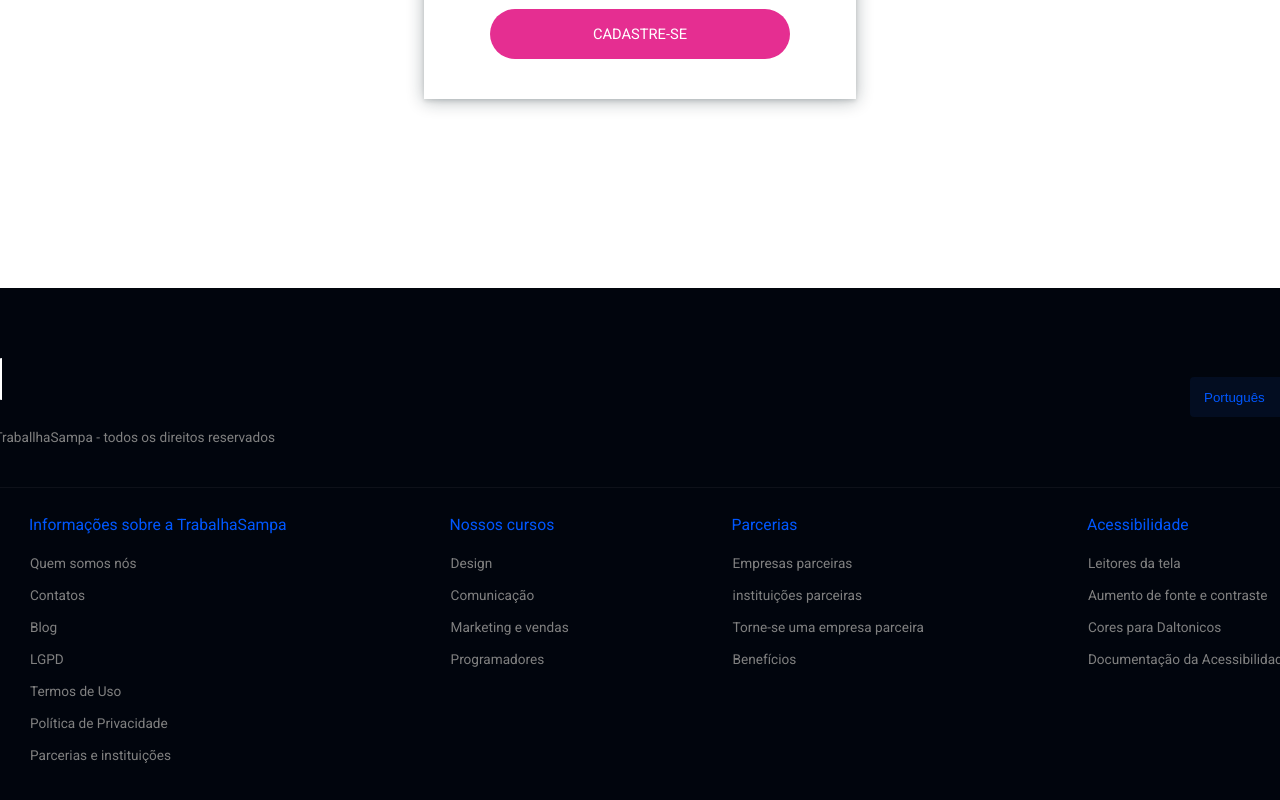
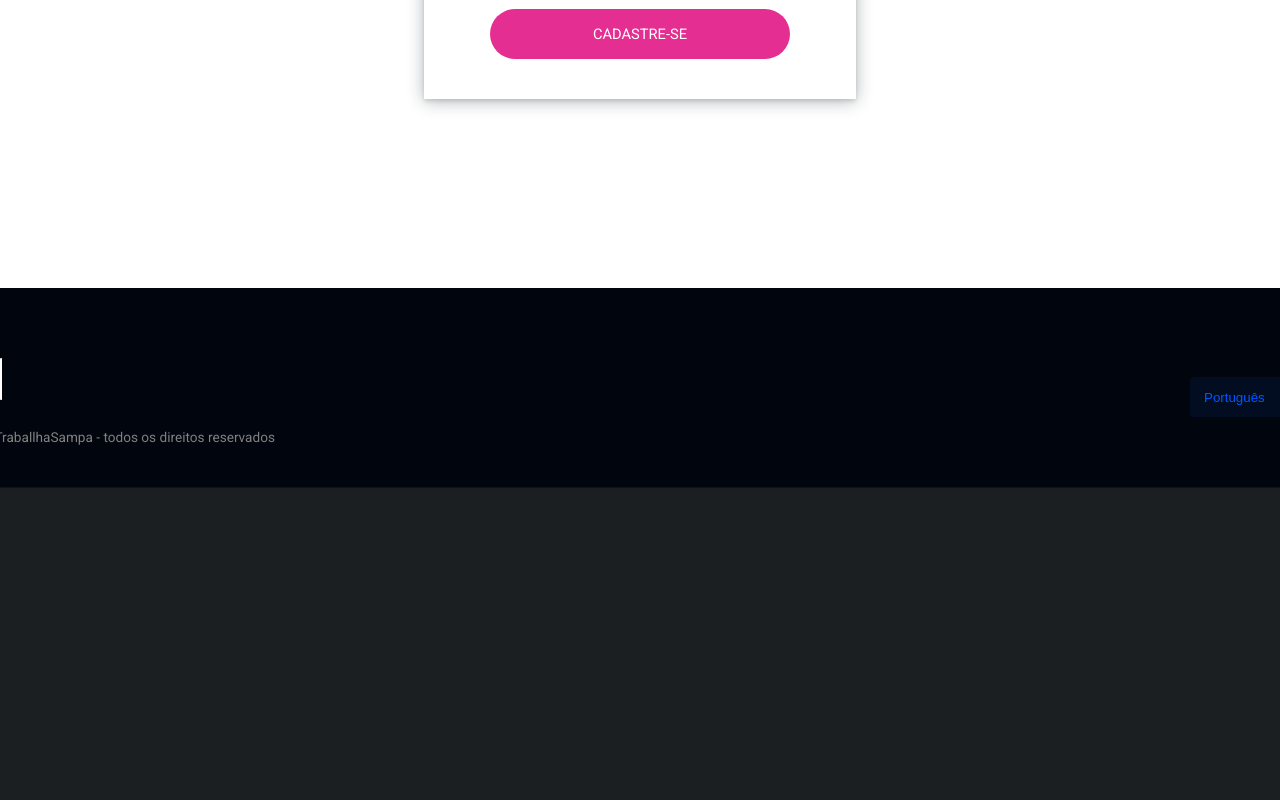
Before and after one commit to isabvictoriaps/trabalhaSampa, a React (Create React App) app: page / in a window 1280 px wide. Shown: the part 3754-4554 px from the top of the page. After the commit the page ends 4242 px from the top, so only its background shows below. Built offline with nearby package versions, Linux system fonts and the light colour scheme; a web font is replaced by a local one.

Commit message:
plataforma pronta

```diff
--- a/src/components/footer/Footer.css
+++ b/src/components/footer/Footer.css
@@ -120,4 +120,8 @@
     .footer{
         width: 100%;
     }
+
+    .lang{
+        margin-top: 15px;
+    }
 }
--- a/src/components/footer/Footer.jsx
+++ b/src/components/footer/Footer.jsx
@@ -23,55 +23,6 @@ function Footer(){
 
             </div>
 
-            <div className="footerLinks">
-            <div className="footerInfo">
-                <p>Informações sobre a TrabalhaSampa</p>
-
-                <ul className="footerLista">
-                    <li><a href="#">Quem somos nós</a></li>
-                    <li><a href="#">Contatos</a></li>
-                    <li><a href="#">Blog</a></li>
-                    <li><a href="#">LGPD</a></li>
-                    <li><a href="#">Termos de Uso</a></li>
-                    <li><a href="#">Política de Privacidade</a></li>
-                    <li><a href="#">Parcerias e instituições</a></li>
-                </ul>
-            </div>
-
-
-            <div className="footerFreelas">
-                <p>Nossos cursos</p>
-                <ul className="footerLista">
-                    <li><a href="#">Design</a></li>
-                    <li><a href="#">Comunicação</a></li>
-                    <li><a href="#">Marketing e vendas</a></li>
-                    <li><a href="#">Programadores</a></li>
-                </ul>
-            </div>
-
-
-            <div className="footerParcerias">
-                <p>Parcerias</p>
-                <ul className="footerLista">
-                    <li><a href="#">Empresas parceiras</a></li>
-                    <li><a href="#">instituições parceiras</a></li>
-                    <li><a href="#">Torne-se uma empresa parceira</a></li>
-                    <li><a href="#">Benefícios</a></li>
-                </ul>
-            </div>
-
-
-            <div className="footerAcessibilidade">
-                <p>Acessibilidade</p>
-                <ul className="footerLista">
-                    <li><a href="#">Leitores da tela</a></li>
-                    <li><a href="#">Aumento de fonte e contraste</a></li>
-                    <li><a href="#">Cores para Daltonicos</a></li>
-                    <li><a href="#">Documentação da Acessibilidade</a></li>
-                </ul>
-            </div>
-        </div>
-
         </footer>
     )
 };
```
